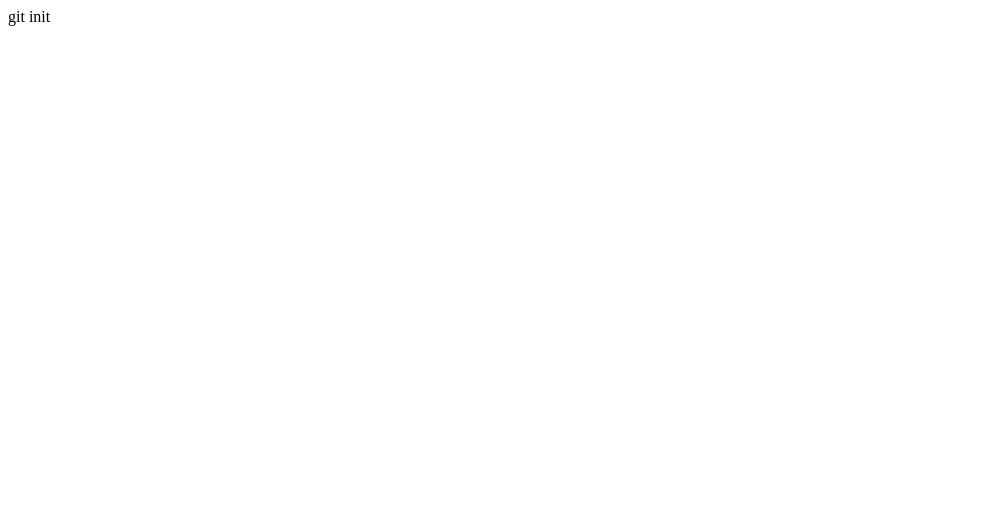
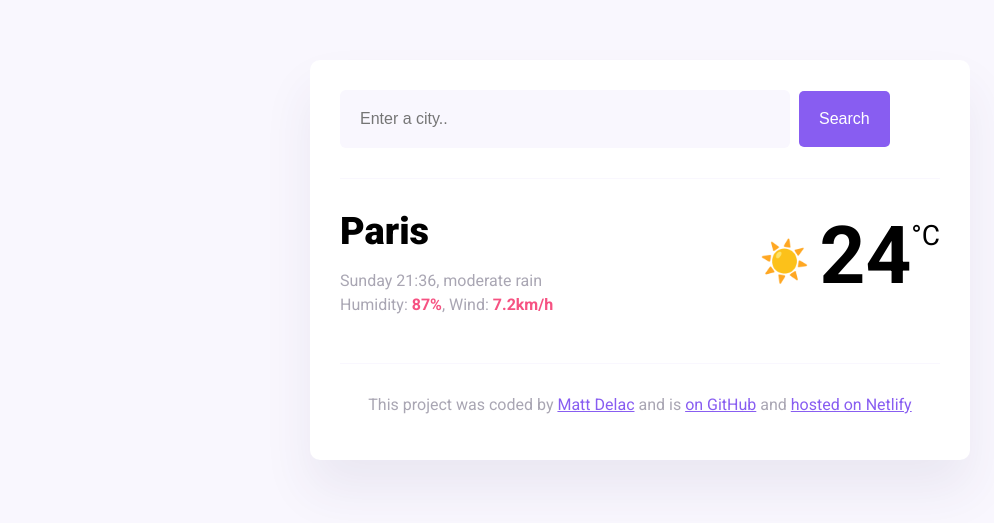
Before and after one commit to pentzkm/my-project, a website: page index.html in a window 1280 px wide. Shown: the whole page, without its empty margins (0-994 px from the left). Drawn offline with nearby package versions, Linux system fonts and the light colour scheme.

Commit message:
Add project files and update index.html

```diff
--- a/index.html
+++ b/index.html
@@ -1 +1,57 @@
-git init
+<!doctype html>
+<html lang="en">
+  <head>
+    <meta charset="UTF-8" />
+    <meta name="viewport" content="width=device-width, initial-scale=1.0" />
+    <link rel="preconnect" href="https://fonts.googleapis.com" />
+    <link rel="preconnect" href="https://fonts.gstatic.com" crossorigin />
+    <link
+      href="https://fonts.googleapis.com/css2?family=Roboto:ital,wght@0,100;0,400;0,500;0,700;0,900;1,100;1,300;1,400;1,500;1,700;1,900&display=swap"
+      rel="stylesheet"
+    />
+    <link rel="stylesheet" href="src/styles.css" />
+    <title>My weather application</title>
+  </head>
+  <body>
+    <div class="weather-app">
+      <header>
+        <form id="search-form">
+          <input
+            type="search"
+            placeholder="Enter a city.."
+            required
+            class="search-input"
+            id="search-input"
+          />
+          <input type="submit" value="Search" class="search-button" />
+        </form>
+      </header>
+      <main>
+        <div class="current-weather">
+          <div>
+            <h1 class="current-city" id="current-city">Paris</h1>
+            <p class="current-details">
+              <span id="current-date"></span>, moderate rain <br />
+              Humidity: <strong>87%</strong>, Wind: <strong>7.2km/h</strong>
+            </p>
+          </div>
+          <div class="current-temperature">
+            <span class="current-temperature-icon">☀️</span
+            ><span class="current-temperature-value">24</span
+            ><span class="current-temperature-unit">°C</span>
+          </div>
+        </div>
+      </main>
+      <footer>
+        <p>
+          This project was coded by
+          <a href="#" target="_blank">Matt Delac</a> and is
+          <a href="#" target="_blank"> on GitHub</a> and
+          <a href="#" target="_blank">hosted on Netlify</a>
+        </p>
+      </footer>
+    </div>
+    <script src="https://cdn.jsdelivr.net/npm/axios/dist/axios.min.js"></script>
+    <script src="src/index.js"></script>
+  </body>
+</html>
--- /dev/null
+++ b/src/index.js
@@ -0,0 +1,66 @@
+function handleSearch(event) {
+  event.preventDefault();
+
+  let searchInputElement = document.querySelector("#search-input");
+  let city = searchInputElement.value.trim();
+
+  if (city.length === 0) {
+    alert("Please enter a city");
+    return;
+  }
+
+  let cityElement = document.querySelector("#current-city");
+  cityElement.innerHTML = city;
+
+  let apiKey = "63d87667o9c670bt316413323c2af6f9";
+  let apiUrl = `https://api.shecodes.io/weather/v1/current?query=${city}&key=${apiKey}`;
+
+  axios.get(apiUrl).then(displayTemperature).catch(showError);
+}
+
+function displayTemperature(response) {
+  let temperature = Math.round(response.data.temperature.current);
+  let tempElement = document.querySelector(".current-temperature-value");
+  tempElement.innerHTML = temperature;
+}
+
+function showError() {
+  let input = document.querySelector("#search-input").value;
+  alert(
+    `Sorry, we don't know the weather for this city. Try searching: https://www.google.com/search?q=weather+${input}`,
+  );
+}
+
+function formatDate(date) {
+  let minutes = date.getMinutes();
+  let hours = date.getHours();
+  let day = date.getDay();
+
+  if (minutes < 10) {
+    minutes = `0${minutes}`;
+  }
+
+  if (hours < 10) {
+    hours = `0${hours}`;
+  }
+
+  let days = [
+    "Sunday",
+    "Monday",
+    "Tuesday",
+    "Wednesday",
+    "Thursday",
+    "Friday",
+    "Saturday",
+  ];
+
+  let formattedDay = days[day];
+  return `${formattedDay} ${hours}:${minutes}`;
+}
+
+let searchForm = document.querySelector("#search-form");
+searchForm.addEventListener("submit", handleSearch);
+
+let currentDateElement = document.querySelector("#current-date");
+let currentDate = new Date();
+currentDateElement.innerHTML = formatDate(currentDate);
--- /dev/null
+++ b/src/styles.css
@@ -0,0 +1,98 @@
+body {
+  background: #f9f7fe;
+  font-family: "Roboto", sans-serif;
+}
+
+a {
+  color: #885df1;
+}
+
+.weather-app {
+  background: white;
+  max-width: 600px;
+  margin: 60px auto;
+  padding: 30px;
+  border-radius: 10px;
+  box-shadow: 0 30px 50px rgba(65, 50, 100, 0.08);
+}
+
+header {
+  border-bottom: 1px solid #f9f7fe;
+  padding-bottom: 30px;
+}
+
+.search-input {
+  background-color: #f9f7fe;
+  border: none;
+  color: rgba(39, 33, 66, 0.4);
+  font-size: 16px;
+  padding: 20px;
+  width: 75%;
+  border-radius: 6px;
+}
+
+.search-button {
+  margin-left: 5px;
+  font-size: 16px;
+  background-color: #885df1;
+  color: white;
+  border: none;
+  padding: 20px;
+  line-height: 1;
+  border-radius: 5px;
+}
+
+main {
+  padding: 30px 0;
+}
+
+.current-temperature {
+  font-size: 48px;
+}
+
+.current-weather {
+  display: flex;
+  justify-content: space-between;
+}
+
+.current-city {
+  font-size: 38px;
+  font-weight: 900;
+  margin: 0;
+}
+.current-details {
+  color: rgba(39, 33, 66, 0.4);
+  font-size: 16px;
+  font-weight: 400;
+  line-height: 24px;
+}
+
+.current-details strong {
+  color: #f65282;
+}
+
+.current-temperature-icon {
+  position: relative;
+  top: -8px;
+  font-size: 40px;
+  margin-right: 10px;
+}
+
+.current-temperature-value {
+  font-size: 80px;
+  font-weight: bold;
+}
+
+.current-temperature-unit {
+  font-size: 28px;
+  position: relative;
+  top: -38px;
+}
+
+footer {
+  border-top: 1px solid #f9f7fe;
+  text-align: center;
+  padding-top: 15px;
+
+  color: rgba(39, 33, 66, 0.4);
+}
```
Also changed, not shown: package.json (added, +16 -0 lines).
